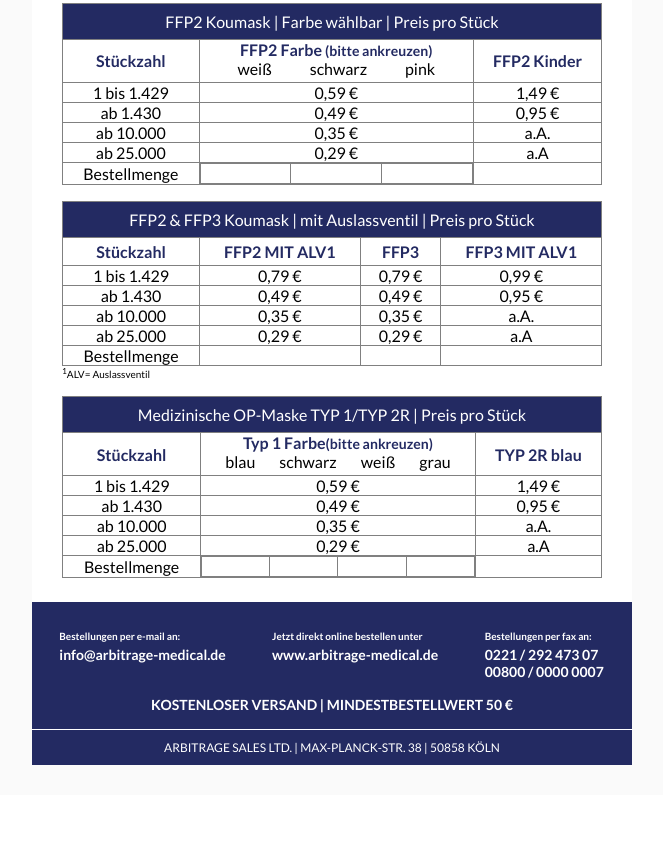
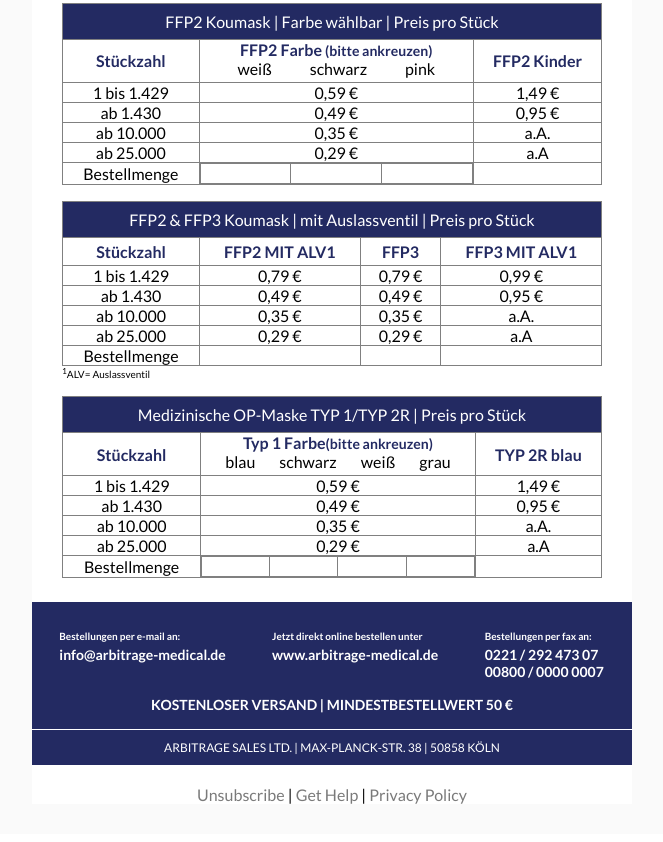
Before and after one commit to ashrafulsarkar/arbitrage-medical-email-template, a plain HTML site: page index.html in a window 1280 px wide. Shown: the part 2543-3385 px from the top of the page, without its empty margins (308-971 px from the left). Before the commit the page ends 3346 px from the top, so only its background shows below. Drawn offline with Linux system fonts and the light colour scheme.

Commit message:
unsubscribe add

```diff
--- a/index.html
+++ b/index.html
@@ -484,6 +484,11 @@
                             <p style="text-align: center;font-size: 12px;margin: 10px;color: #fff;">ARBITRAGE SALES LTD. | MAX-PLANCK-STR. 38 | 50858 KÖLN</p>
                         </td>
                     </tr>
+                    <tr>
+                        <td style="text-align: center;padding-top: 20px;">
+                            <a href="#" style="color: #7a7a7a;text-decoration: none;">Unsubscribe</a>   |   <a href="#" style="color: #7a7a7a;text-decoration: none;">Get Help</a>  |   <a href="#" style="color: #7a7a7a;text-decoration: none;">Privacy Policy</a>
+                        </td>
+                    </tr>
                 </table>
             </td>
         </tr>
```
